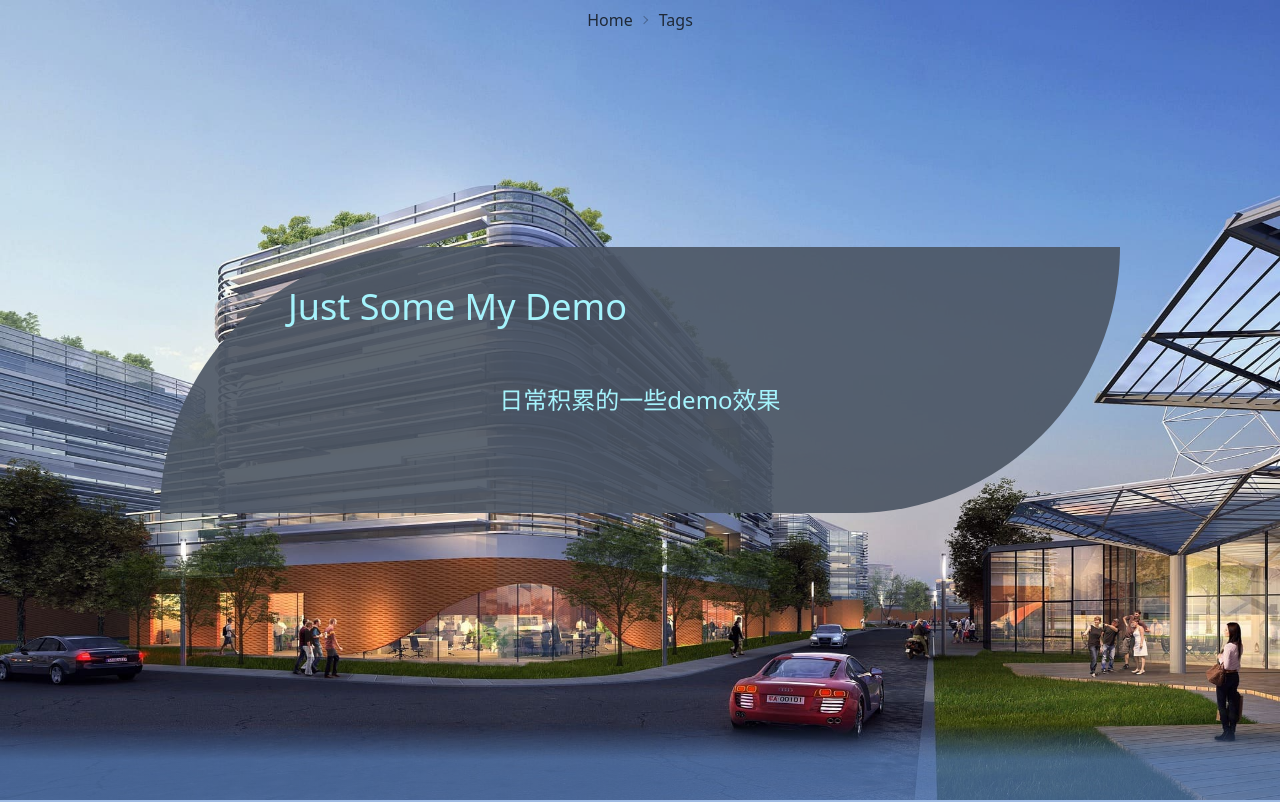
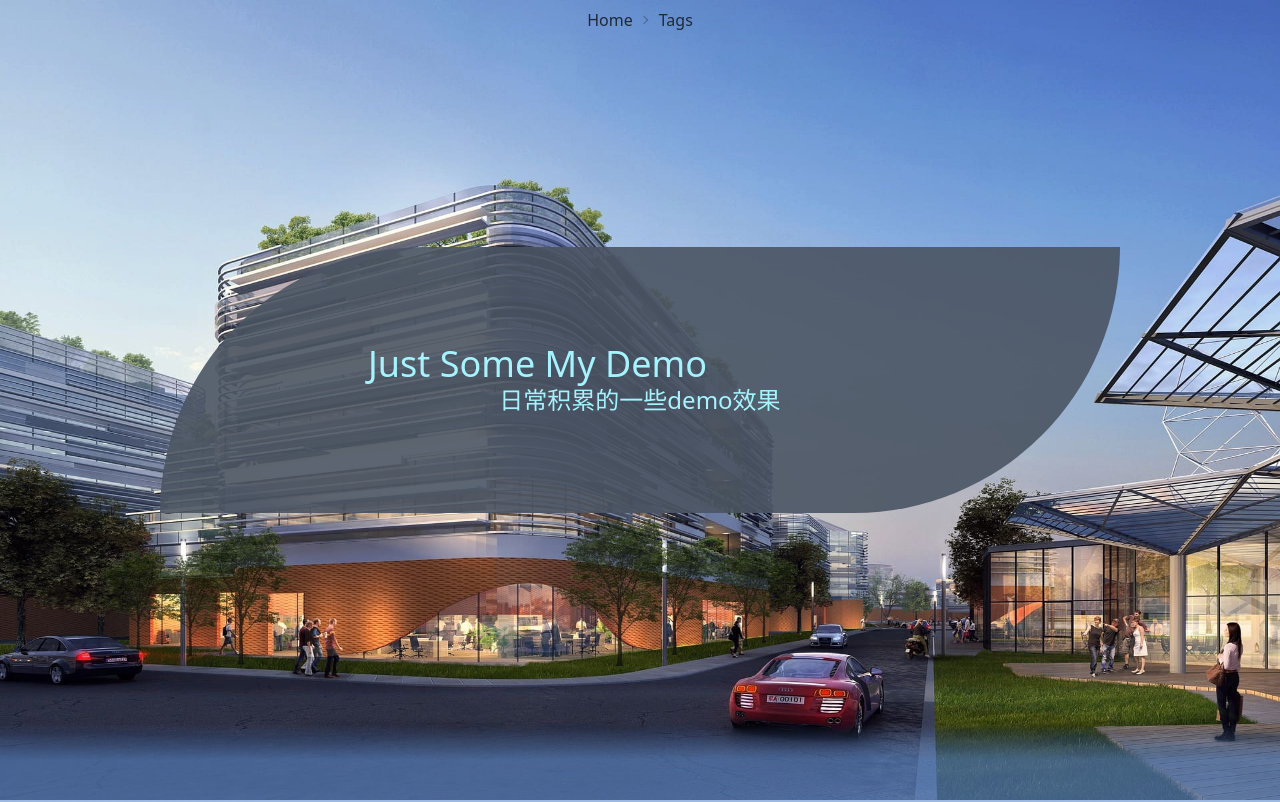
Before and after one commit to fallingink/show-my-demo, a Vue app: page / in a window 1280 px wide. Shown: the top 802 px of the page. Built offline with nearby package versions, Linux system fonts and the light colour scheme.

Commit message:
fix: 修复首页移动端布局

```diff
--- a/src/components/Hero.vue
+++ b/src/components/Hero.vue
@@ -13,13 +13,13 @@
     >
       <div
         :class="[
-          'tw-absolute tw-flex tw-flex-col tw-justify-center tw-items-center tw-bg-gray-600 tw-rounded-tl-full tw-rounded-br-full  tw-bg-opacity-90 tw-w-full tw-h-1/3',
+          'tw-absolute tw-p-20 tw-flex tw-flex-col tw-justify-center tw-items-center tw-bg-gray-600 tw-rounded-tl-full tw-rounded-br-full  tw-bg-opacity-90 tw-w-full tw-h-1/3',
           'md:tw-w-3/4',
         ]"
       >
         <h1
           :class="[
-            'tw-relative tw-top-10 tw-left-28 tw-text-xl tw-self-start tw-mt-0 tw-mb-auto',
+            'tw-relative tw-text-xl tw-self-start',
             'sm:tw-left-28 md:tw-left-32 sm:tw-text-2xl md:tw-text-2xl lg:tw-text-4xl',
           ]"
         >
@@ -27,7 +27,7 @@
         </h1>
         <h3
           :class="[
-            'tw-text-sm tw-mt-0 tw-mb-auto',
+            'tw-text-sm',
             'sm:tw-text-xl md:tw-text-xl lg:tw-text-2xl',
           ]"
         >
--- a/src/views/Tags.vue
+++ b/src/views/Tags.vue
@@ -36,7 +36,6 @@ function elTop() {
   const top = ["tw-top-4", "tw-top-7", "tw-top-9", "tw-top-12"];
   const mar = ["tw-mx-16", "tw-mx-17", "tw-mx-18", "tw-mx-20"];
   const random = Math.floor(Math.random() * 4);
-  console.log(random);
   return top[random] + " " + mar[random];
 }
 </script>
```
